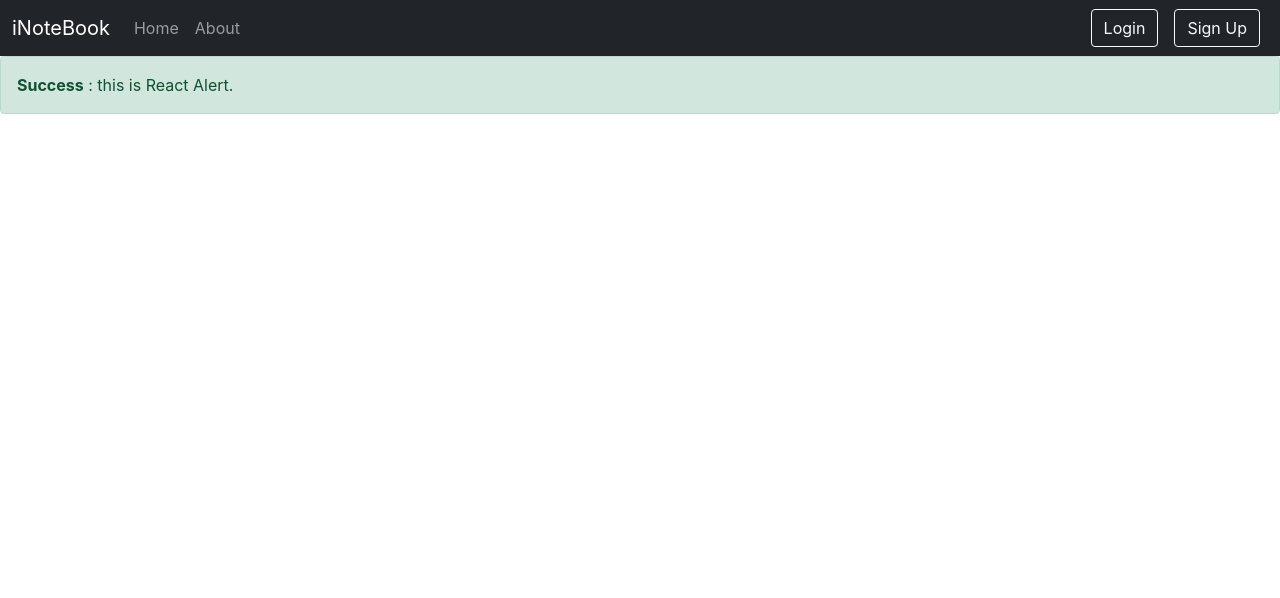
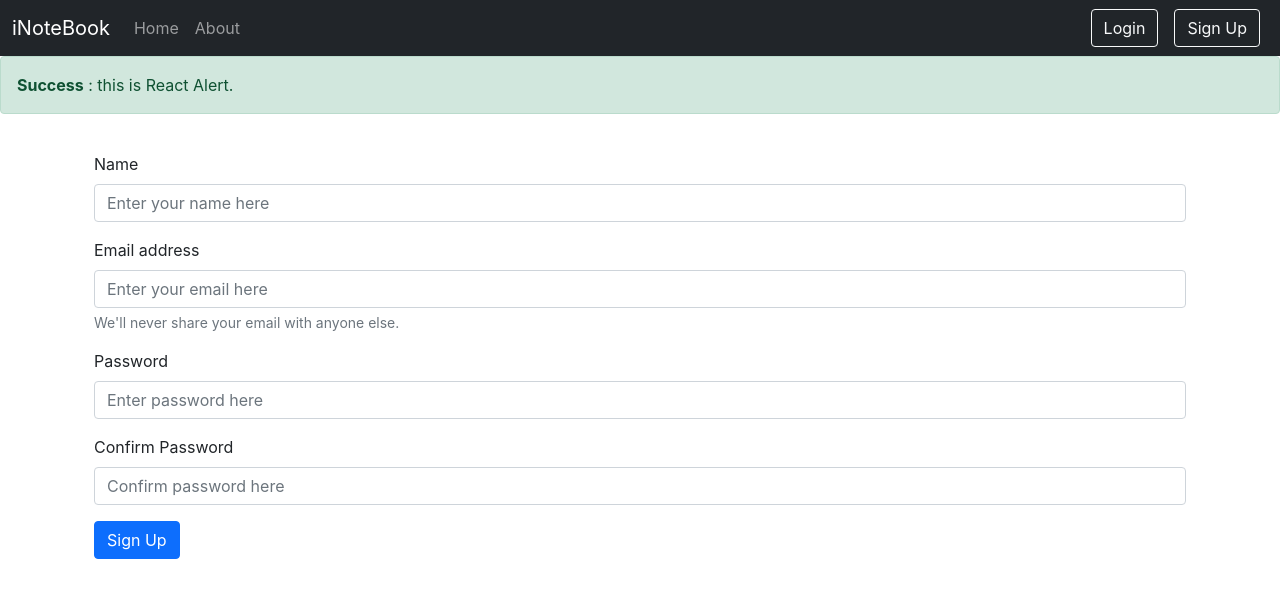
Before and after one commit to vanshul22/iNoteBook-MongoDB-ExpressJS-ReactJS-NodeJS, a React (Create React App) app in the folder inotebook/: page /signup in a window 1280 px wide. Shown: the top 598 px of the page. Built offline with nearby package versions, Linux system fonts and the light colour scheme.

Commit message:
Version 3.2.1 : Added SignUp component.

```diff
--- a/inotebook/src/Components/SignUp.js
+++ b/inotebook/src/Components/SignUp.js
@@ -1,8 +1,63 @@
-import React from 'react'
+import React, { useState } from 'react';
+import { useNavigate } from 'react-router-dom';
+
 
 const SignUp = () => {
+
+  // Using this hook to redirect to the notes page.
+  let navigate = useNavigate();
+
+  const handleSignUpSubmit = async (e) => {
+
+    e.preventDefault();
+    // Destructuring from credentials state.
+    const { name, email, password } = credentials;
+
+    const response = await fetch("http://localhost:5000/api/auth/createuser", { method: 'POST', headers: { 'Content-Type': 'application/json' }, body: JSON.stringify({ name, email, password }) });
+
+    const responseJSON = await response.json();
+    if (responseJSON.success === true) {
+      // Save the authToken and redirecting to notes page.
+      localStorage.setItem("token", responseJSON.authToken);
+      navigate("/");
+    } else { alert("Signup Failed..."); }
+  };
+
+  const [credentials, setCredentials] = useState({ name: "", email: "", password: "", cpassword: "" });
+
+  const onChange = (e) => {
+    setCredentials({ ...credentials, [e.target.name]: e.target.value });
+  };
+
+
   return (
-    <div>
+    <div className='container my-5'>
+      <form onSubmit={handleSignUpSubmit}>
+
+        <div className="mb-3">
+          <label htmlFor="name" className="form-label"> Name </label>
+          <input type="text" className="form-control" id="name" name="name" placeholder='Enter your name here' onChange={onChange} required minLength={5} />
+        </div>
+
+        <div className="mb-3">
+          <label htmlFor="email" className="form-label"> Email address </label>
+          <input type="email" className="form-control" id="email" name="email" aria-describedby="emailHelp" placeholder='Enter your email here' onChange={onChange} required minLength={5} />
+          <div id="emailHelp" className="form-text"> We'll never share your email with anyone else. </div>
+        </div>
+
+        <div className="mb-3">
+          <label htmlFor="password" className="form-label"> Password </label>
+          <input type="password" className="form-control" id="password" name="password" placeholder='Enter password here' onChange={onChange} required minLength={5}/>
+        </div>
+
+        <div className="mb-3">
+          <label htmlFor="cpassword" className="form-label"> Confirm Password </label>
+          <input type="password" className="form-control" id="cpassword" name="cpassword" placeholder='Confirm password here' onChange={onChange} required minLength={5}/>
+        </div>
+
+        <button type="submit" className="btn btn-primary"> Sign Up </button>
+
+      </form>
 
     </div>
   )
```
Also changed, not shown: 1 other file (tests, documents, lock files or other folders).
